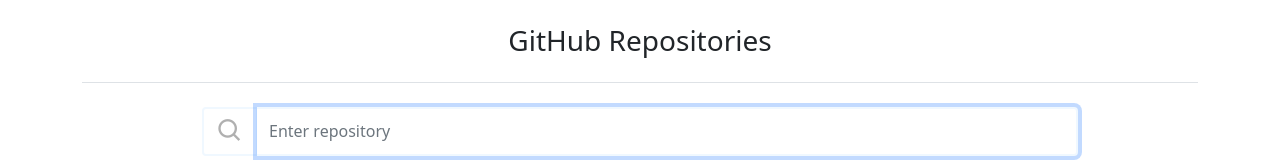
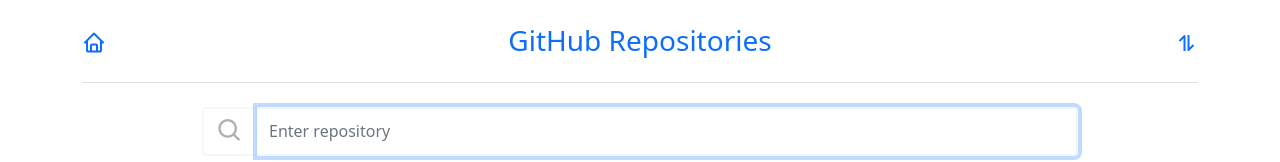
Before and after one commit to d-alchemist/github-directory, a React (Create React App) app: page /repos in a window 1280 px wide. Shown: the top 162 px of the page. Built offline with nearby package versions, Linux system fonts and the light colour scheme; no server answers.

Commit message:
add home button and switch button

```diff
--- /dev/null
+++ b/src/components/Header.jsx
@@ -0,0 +1,17 @@
+import { Link, useLocation } from "react-router-dom";
+
+export default function Header({title}) {
+  const location = useLocation();
+
+  return (
+    <header className="pb-3 mb-4 d-flex justify-content-center w-100 align-items-center border-bottom">
+      <Link to={'/'} style={{ textDecoration: "none" }}>
+        <i className="bx bx-home mb-0" style={{fontSize: 24}}></i>
+      </Link>
+      <h1 className="h3 mx-auto text-primary">{title}</h1>
+      <Link to={`${ location.pathname !== '/users' ? '/users' : '/repos' }`}>
+        <i className="bx bx-transfer-alt bx-rotate-90" title="Switch" style={{fontSize: 24}}></i>
+      </Link>
+    </header>
+  )
+}
--- a/src/pages/repos/Repos.jsx
+++ b/src/pages/repos/Repos.jsx
@@ -1,6 +1,7 @@
 import { Suspense, useCallback, useEffect, useRef, useState } from "react";
 import { Container, FormControl, InputGroup, Row } from "react-bootstrap";
 import { useDispatch, useSelector } from "react-redux";
+import Header from "../../components/Header";
 import ReposBox from "../../components/ReposBox";
 import { clearRepoData, fetchMoreRepos, fetchRepos, goToNextPage, searchRepoData } from "../../store/actions/repoActions";
 import { debounce } from "../../utils/debounce";
@@ -45,9 +46,7 @@
 
   return (
     <section className="container py-4">
-      <header className="pb-3 mb-4 text-center border-bottom">
-        <h1 className="h3">GitHub Repositories</h1>
-      </header>
+      <Header title="GitHub Repositories" />
       <Container className="mb-4">
 				<Row className="mx-5 px-5">
 					<InputGroup>
--- a/src/pages/users/Users.jsx
+++ b/src/pages/users/Users.jsx
@@ -3,6 +3,7 @@
 import { Container, FormControl, InputGroup, Row } from 'react-bootstrap';
 import { fetchSearchData, fetchUsers, fetchMore, goToNextPage, clearUserData } from '../../store/actions/userActions';
 import { debounce } from '../../utils/debounce';
+import Header from '../../components/Header';
 
 const UsersBox = lazy(() => import('../../components/UsersBox'));
 
@@ -48,9 +49,7 @@
 
 	return (
 		<section className="container py-4">
-			<header className="pb-3 mb-4 text-center border-bottom">
-				<h1 className="h3">Find GitHub Users</h1>
-			</header>
+			<Header title="Find GitHub Users" />
 
 			<Container className="mb-4">
 				<Row className="mx-5 px-5">
```
